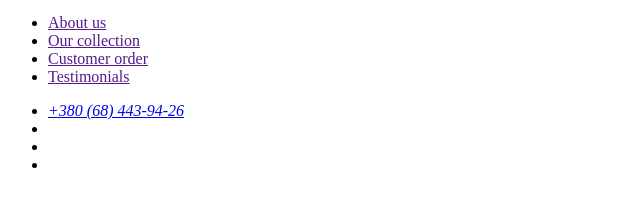
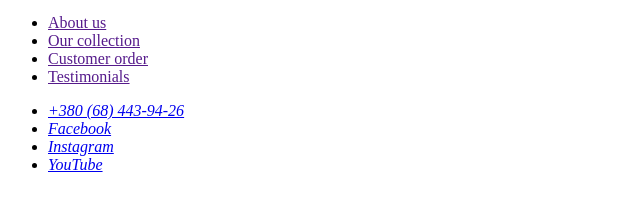
Before and after one commit to KoAlla5/blendet-126-M1, a plain HTML site: page index.html in a window 1280 px wide. Shown: the part 53-264 px from the top of the page, without its empty margins (0-640 px from the left). Drawn offline with Linux system fonts and the light colour scheme.

Commit message:
First commit: added project

```diff
--- a/index.html
+++ b/index.html
@@ -20,9 +20,10 @@
         <address>
             <ul>
                 <li><a href="+380684439426">+380 (68) 443-94-26</a></li>
-                <li><a href="https://www.facebook.com/"></a></li>
-                <li><a href="https://www.instagram.com/"></a></li>
-                <li><a href="https://www.youtube.com/"></a></li>
+                <li><a href="https://www.facebook.com/">Facebook</a></li>
+                <li><a href="https://www.instagram.com/">Instagram</a></li>
+                <li><a href="https://www.youtube.com/">YouTube</a></li>
+
             </ul>
         </address>
         <nav>
```
